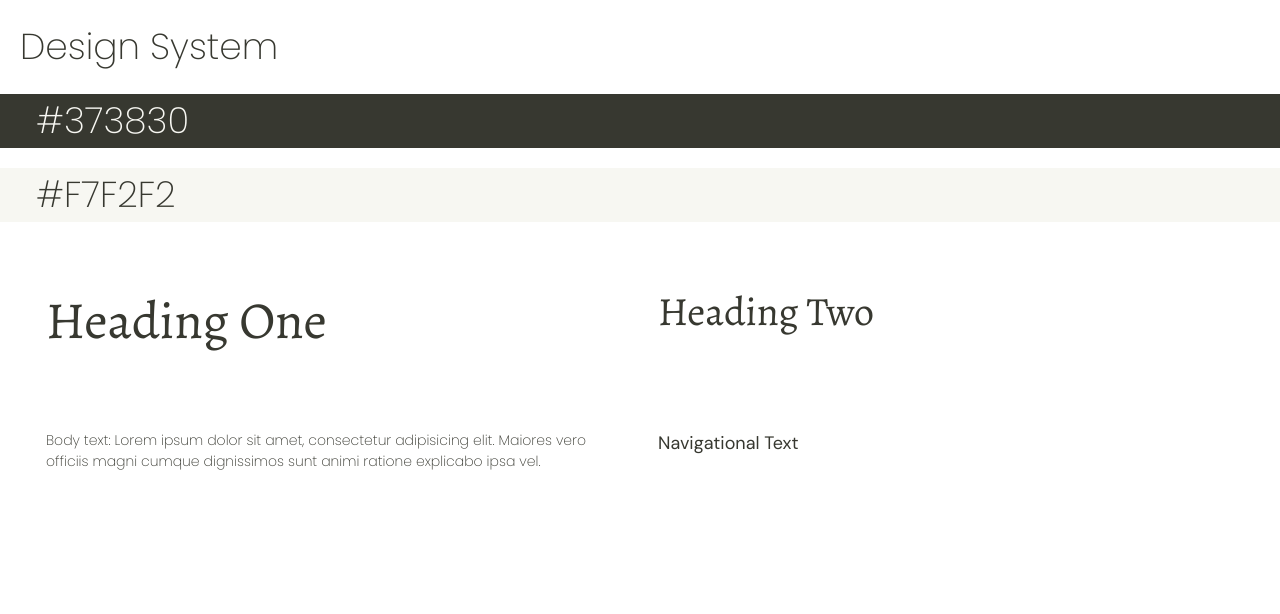
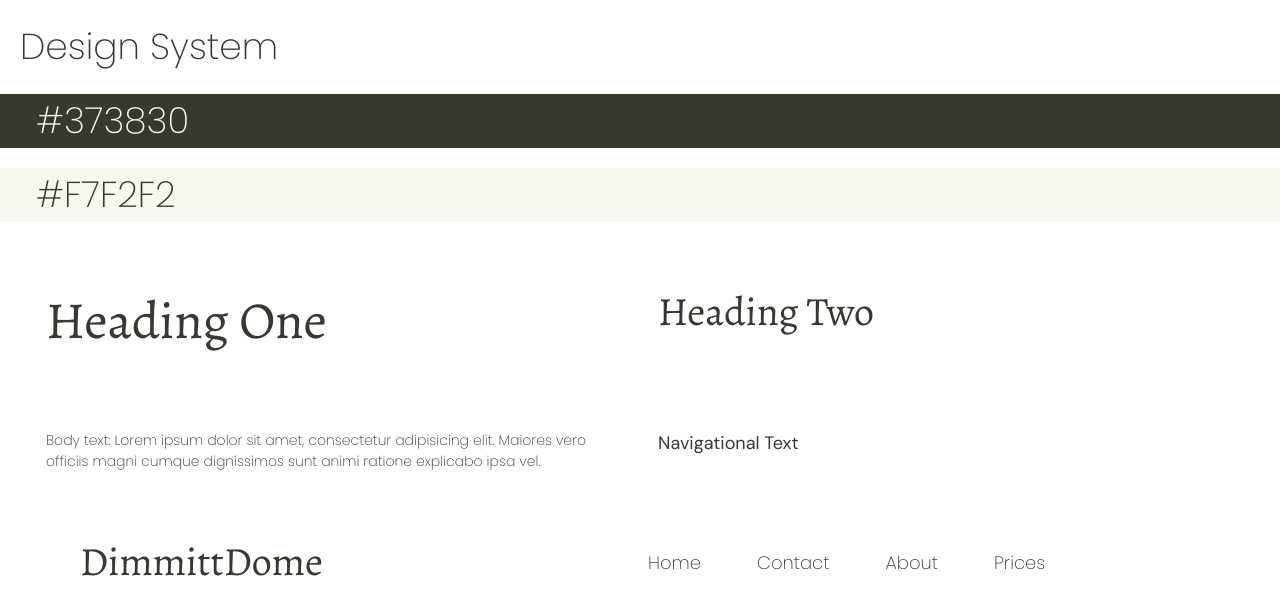
Before and after one commit to JacobDDoS/A-Photographers-Resume, a React (Create React App) app in the folder resume/: page /design in a window 1280 px wide. Shown: the top 614 px of the page. Built offline with nearby package versions, Linux system fonts and the light colour scheme.

Commit message:
Started Navbar

```diff
--- a/resume/package.json
+++ b/resume/package.json
@@ -8,6 +8,7 @@
     "@testing-library/user-event": "^13.5.0",
     "react": "^18.1.0",
     "react-dom": "^18.1.0",
+    "react-icons": "^4.3.1",
     "react-router": "^6.3.0",
     "react-router-dom": "^6.3.0",
     "react-scripts": "5.0.1",
--- a/resume/src/App.css
+++ b/resume/src/App.css
@@ -111,6 +111,16 @@ select {
   font: inherit;
 }
 
+/* remove underline from links and give them color */
+a {
+  text-decoration: none;
+  color: var(--clr-black);
+}
+
+a:visited {
+  color: var(--clr-black);
+}
+
 /* remove animations for people who've turned them off */
 @media (prefers-reduced-motion: reduce) {
 *,
--- a/resume/src/Design.js
+++ b/resume/src/Design.js
@@ -1,4 +1,5 @@
 import './App.css';
+import Navbar from './components/Navbar';
 
 function Design() {
   return (
@@ -29,6 +30,7 @@ function Design() {
           <h2 className='nav-text'>Navigational Text</h2>
         </div>
       </div>
+      <Navbar/>
 
     </div>
   );
--- /dev/null
+++ b/resume/src/components/Navbar.js
@@ -0,0 +1,28 @@
+import React from 'react'
+import '../App.css'
+import '../css/NavbarCSS.css'
+
+import { GiHamburgerMenu } from 'react-icons/gi'
+
+const Navbar = () => {
+  return (
+    <div className='container flex' style={{"marginTop": "50px"}}>
+        <span id="dimmitt-dome-logo" className='flex' style={{"justifyContent":"flex-start"}}>
+            <span id="menu-icon">
+                <GiHamburgerMenu/>
+            </span>
+            <h2 className='heading-2'>
+                <a href="https://62857c18fe1ffd1573a66a8d--jolly-marigold-b51801.netlify.app/">DimmittDome</a>
+            </h2>
+        </span>
+        <span id="link-list" className='item flex' style={{"--gap": "clamp(1.5rem, 5vw, 3.5rem)", "alignItems": "center"}}>
+            <a href="/home">Home</a>
+            <a href="/contact">Contact</a>
+            <a href="/about-me">About</a>
+            <a href="/pricing">Prices</a>
+        </span>
+    </div>
+  )
+}
+
+export default Navbar
--- /dev/null
+++ b/resume/src/css/NavbarCSS.css
@@ -0,0 +1,34 @@
+#dimmitt-dome-logo {
+    font-family: "Open Sans", sans-serif;
+    width: 50%;
+    align-items: center;
+    justify-content: center;
+}
+
+#link-list {
+    visibility: visible;
+}
+
+#menu-icon {
+    visibility: hidden;
+    margin-right: 10px;
+    /* background: transparent;
+    background-repeat: no-repeat;
+    background-position: center;
+    width: 1.5rem;
+    aspect-ratio: 1;
+    border: 0; */
+}
+
+@media (max-width: 40rem) {
+    #link-list {
+        visibility: hidden;
+        width: 0px;
+    }
+    #menu-icon {
+        visibility: visible;
+    }
+    #dimmitt-dome-logo {
+        width: 100%;
+    }
+}
```
Also changed, not shown: 1 other file (tests, documents, lock files or other folders).
